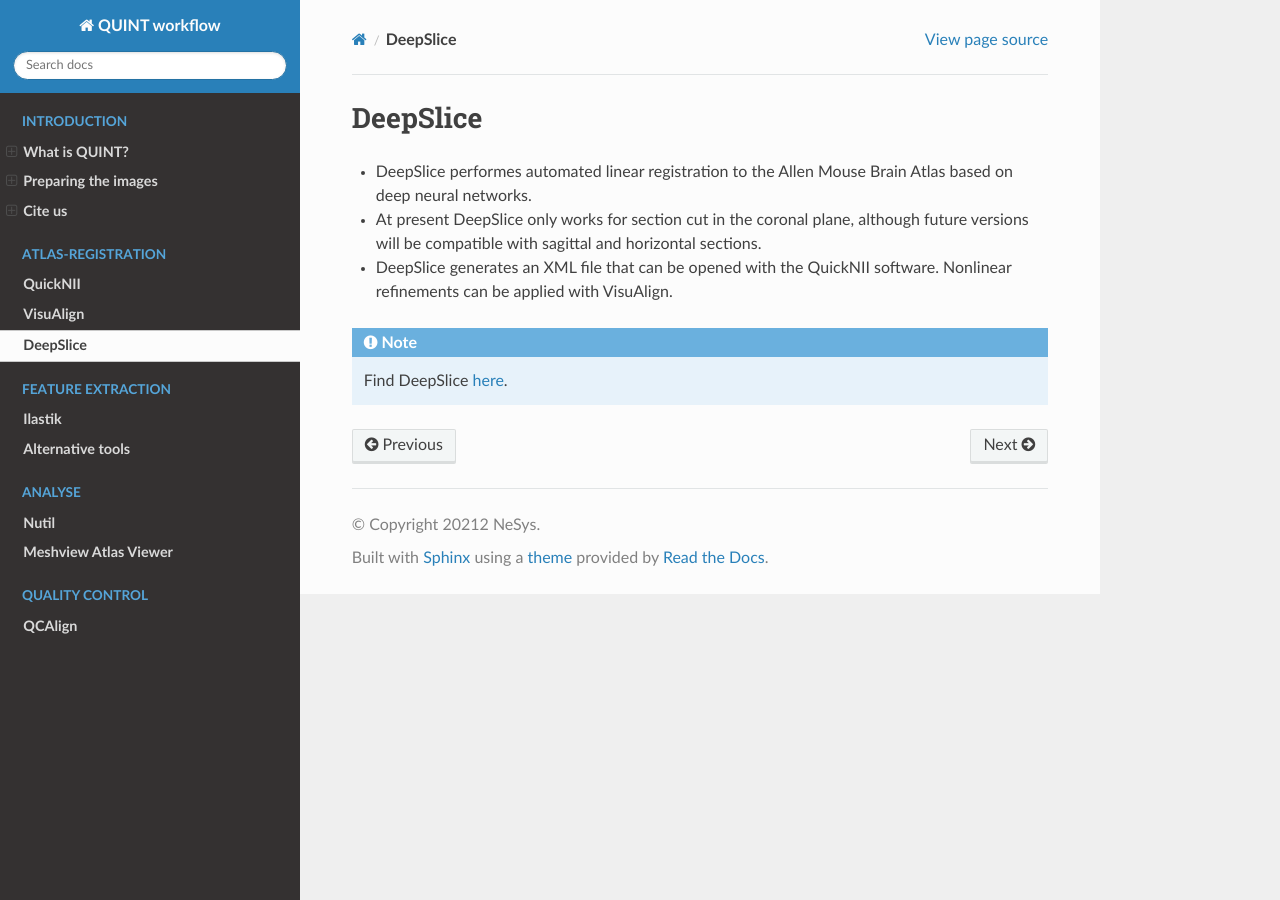
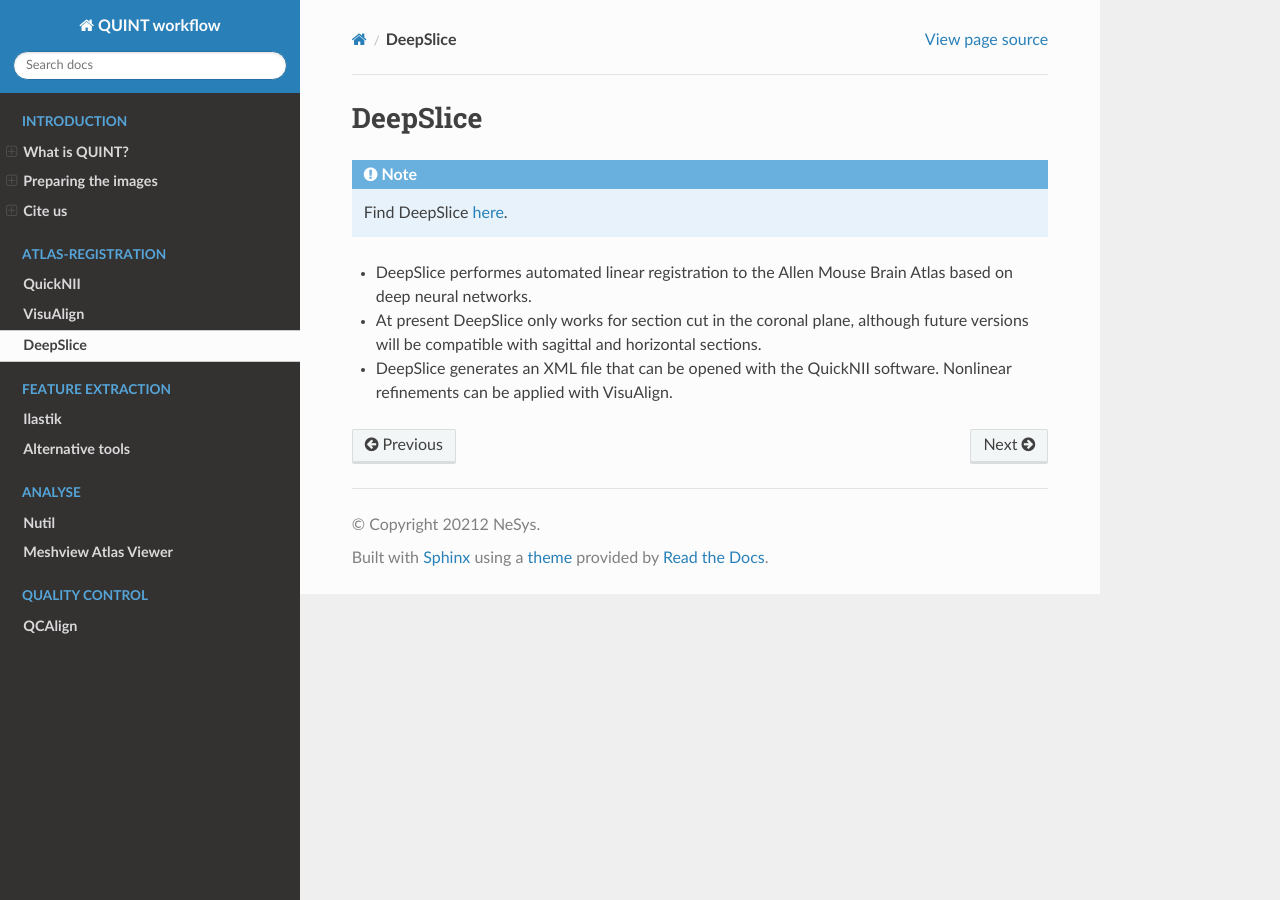
Before and after one commit to Neural-Systems-at-UIO/QUINT_workflow, a Sphinx documentation site: the page built from docs/DeepSlice.rst, in a window 1280 px wide. Built offline with Sphinx 7.4.7 and the Read the Docs theme 2.0.0, drawn with Linux system fonts in a browser that asks for light colours.

```diff
--- a/docs/DeepSlice.rst
+++ b/docs/DeepSlice.rst
@@ -1,9 +1,9 @@
 **DeepSlice**
 ------------
+
+.. note::
+  Find DeepSlice `here <https://www.deepslice.com.au/guide>`_.
 
 * DeepSlice performes automated linear registration to the Allen Mouse Brain Atlas based on deep neural networks.
 * At present DeepSlice only works for section cut in the coronal plane, although future versions will be compatible with sagittal and horizontal sections.
 * DeepSlice generates an XML file that can be opened with the QuickNII software. Nonlinear refinements can be applied with VisuAlign.
-
-.. note::
-  Find DeepSlice `here <https://www.deepslice.com.au/guide>`_.
```
